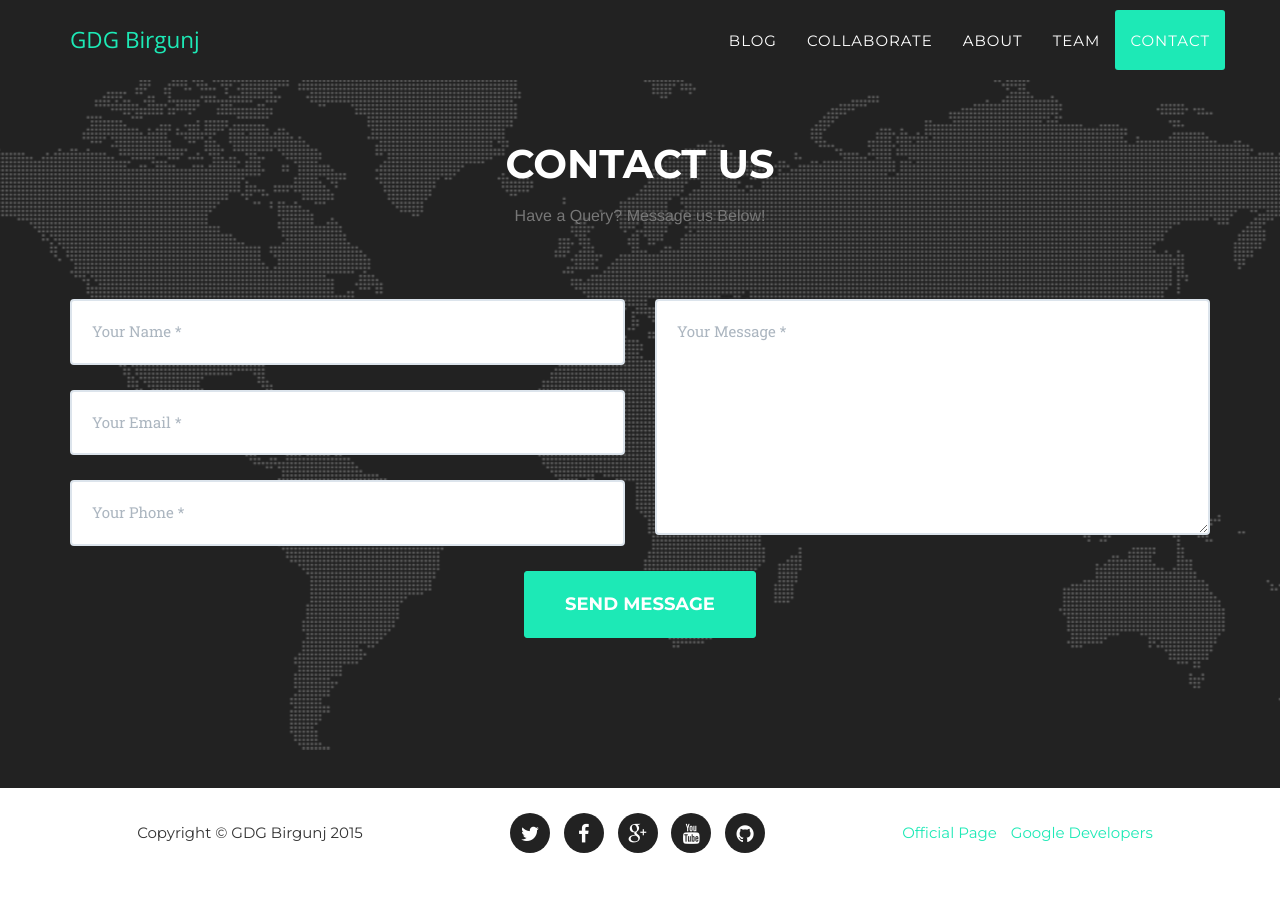
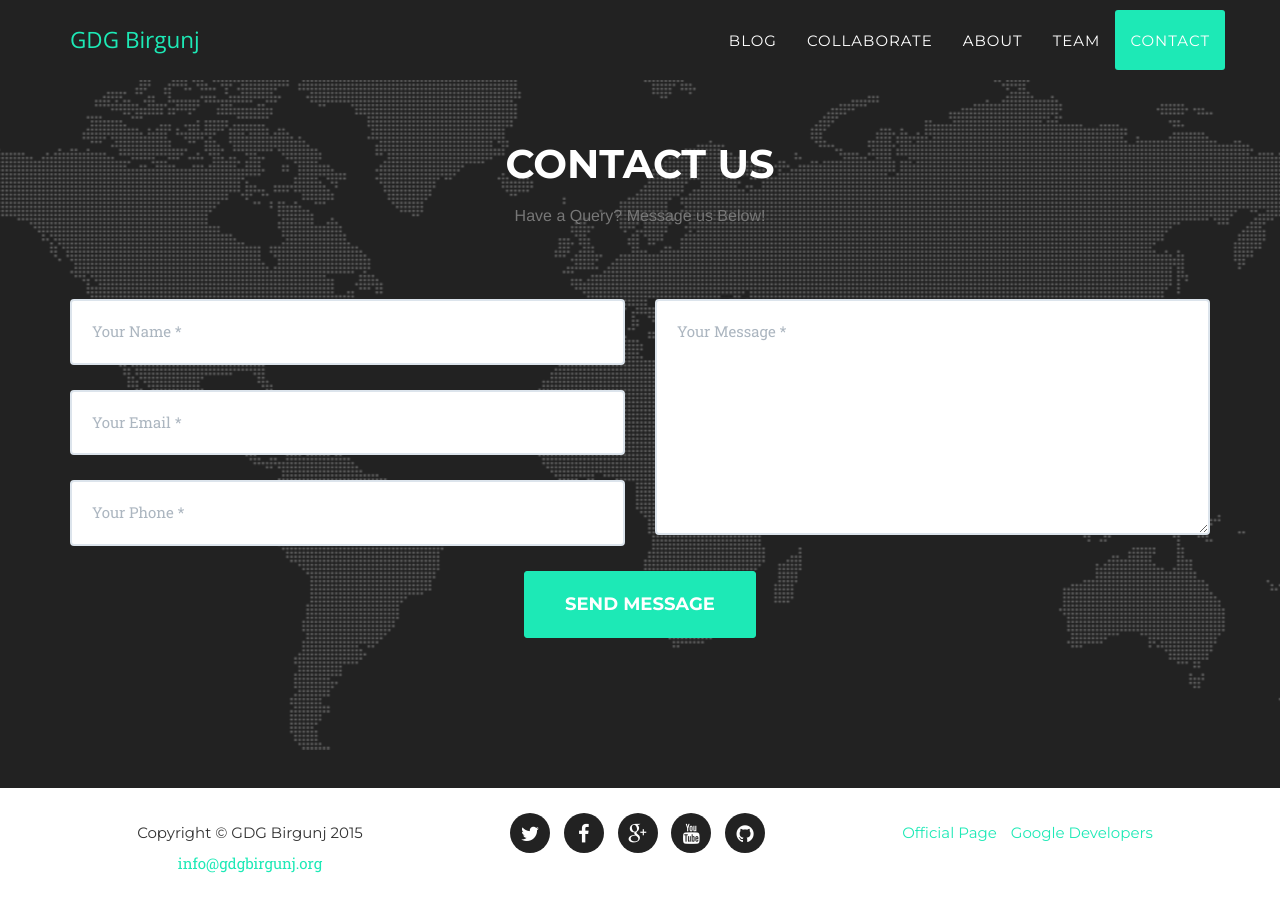
Before and after one commit to gdgbirgunj/gdgbirgunj.org, a Jekyll site: the page built from index.html, in a window 1280 px wide and 900 px high, scrolled down 4866 px. Built offline with Jekyll 4.4.1, drawn with Linux system fonts in a browser that asks for light colours; some web fonts are replaced; before the commit the page ends 5744 px from its top, so only the background shows below that.

```diff
--- a/_includes/footer.html
+++ b/_includes/footer.html
@@ -3,6 +3,7 @@
             <div class="row">
                 <div class="col-md-4">
                     <span class="copyright">Copyright &copy; {{ site.title }} 2015</span>
+			<a href="mailto:info@gdgbirgunj.org?Subject=Hello%20again" target="_top">info@gdgbirgunj.org</a>
                 </div>
                 <div class="col-md-4">
                     <ul class="list-inline social-buttons">
```
